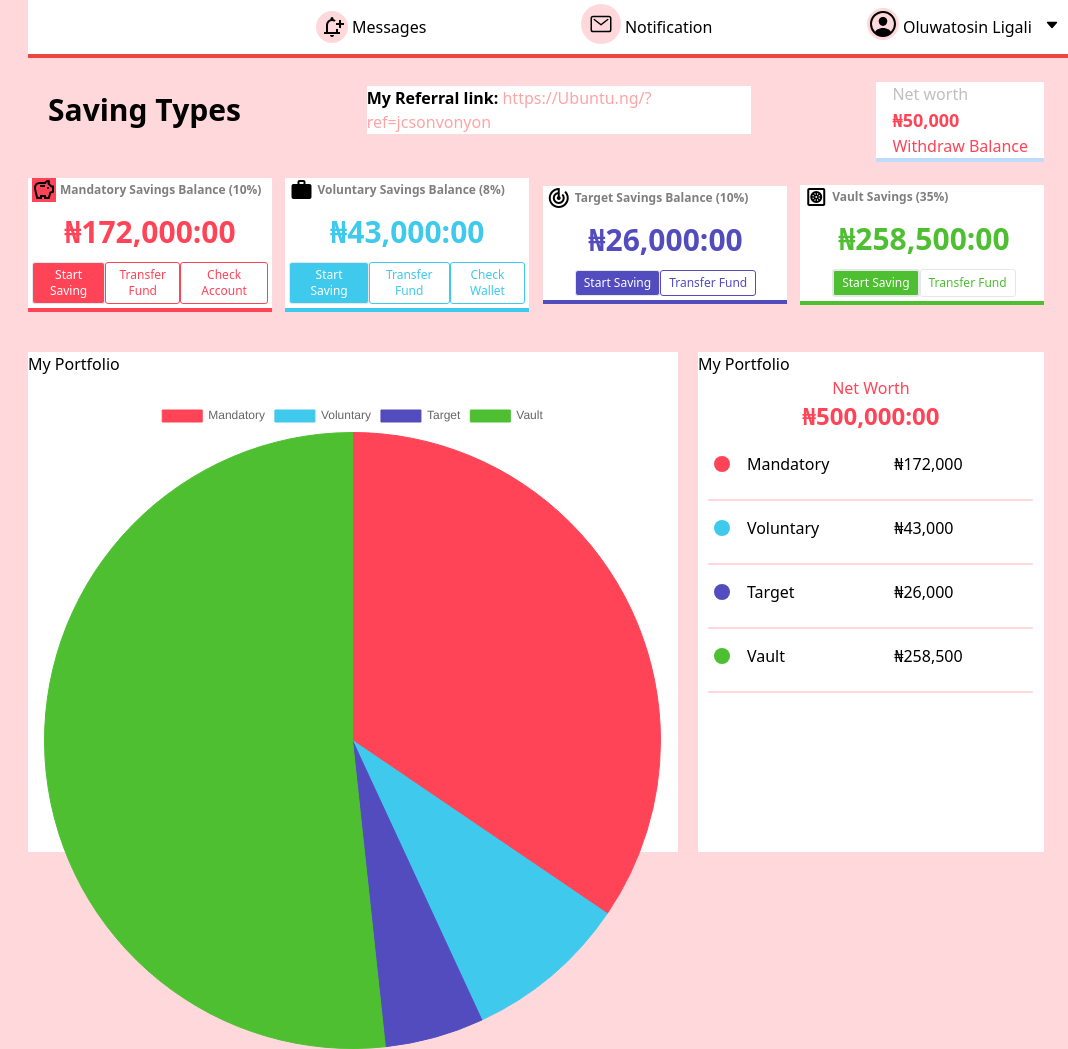
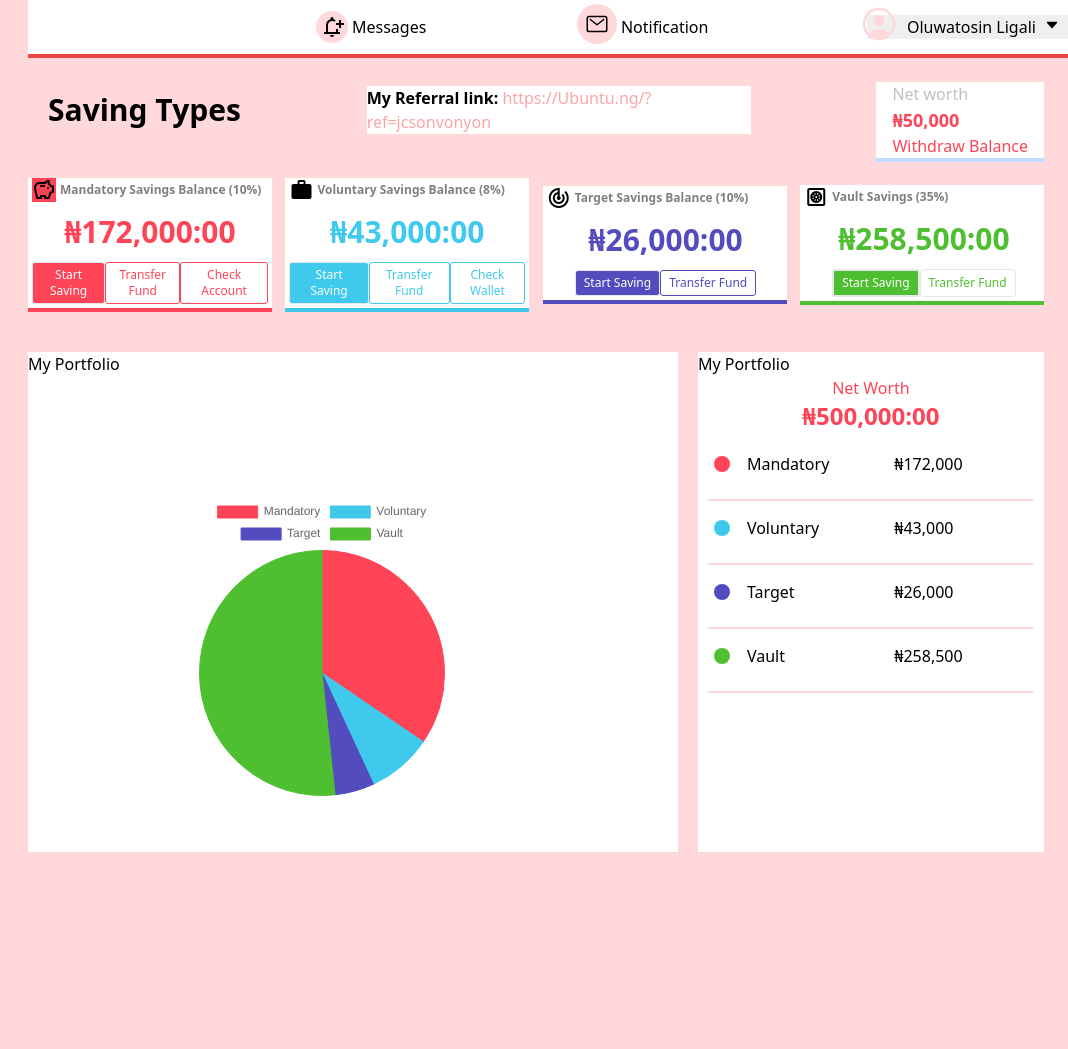
Before and after one commit to saheedibrahim/ubuntu-project, a website: page page_2.html in a window 1280 px wide. Shown: the full height of the page, 212-1280 px from the left. After the commit the page ends 852 px from the top, so only its background shows below. Drawn offline with nearby package versions, Linux system fonts and the light colour scheme.

Commit message:
edited widt of pie chart js on page 2 and continuation of page 4

```diff
--- a/page_2.html
+++ b/page_2.html
@@ -149,9 +149,11 @@
                 <span class="pl-1">Notification</span>
             </div>
             <div class="flex justify-center items-center">
-                <span><ion-icon name="person-circle-outline" class="w-8 h-8 rounded-full bg-bodyColor"></ion-icon></span>
-                <span class="pl-1">Oluwatosin Ligali
-                <ion-icon name="caret-down-outline" class="mx-2"></ion-icon></span>
+                <span><ion-icon name="person-circle-outline" class="-mr-8 w-10 h-10 rounded-full pointer-events-none text-bodyColor"></ion-icon></span>
+                <select class="appearance-none outline-none pr-8 pl-10">
+                    <option value="">Oluwatosin Ligali</option>
+                </select>
+                <span><ion-icon name="caret-down-outline" class="-ml-6 -mt-2 pointer-events-none"></ion-icon></span>
             </div>
         </div>
     </nav>
@@ -226,9 +228,11 @@
     </section>
     <section>
         <div class="sideMargin flex mt-10 gap-5">
-            <div class="w-691 h-500 bg-white">
+            <div class="relative w-691 h-500 bg-white">
                 <p>My Portfolio</p>
-                <canvas id="myChart" width="200" height="200" class="mt-6"></canvas>
+                <div class=" absolute left-36 bottom-14">
+                    <canvas id="myChart" class="max-w-xs"></canvas>
+                </div>
             </div>
             <div class="w-368 h-500 bg-white ">
                 <p class="">My Portfolio</p>
@@ -302,7 +306,7 @@
                     'rgba(82, 76, 191, 1)',
                     'rgba(78, 191, 49, 1)',
                 ],
-                marginTop: ['(90px)'],
+                marginTop: '10',
                 borderColor: [
                     'rgba(255, 68, 87, 1)',
                     'rgba(62, 201, 237, 1)',
```
Also changed, not shown: page_4.html (+10 -10 lines), css/style.css.
